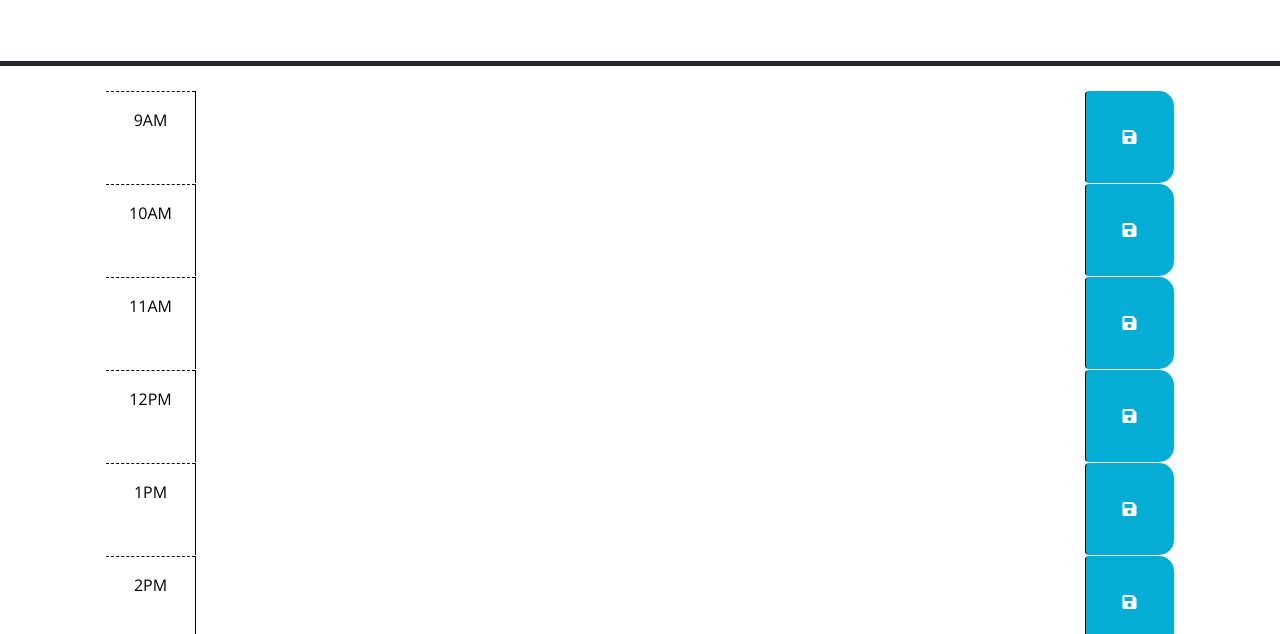
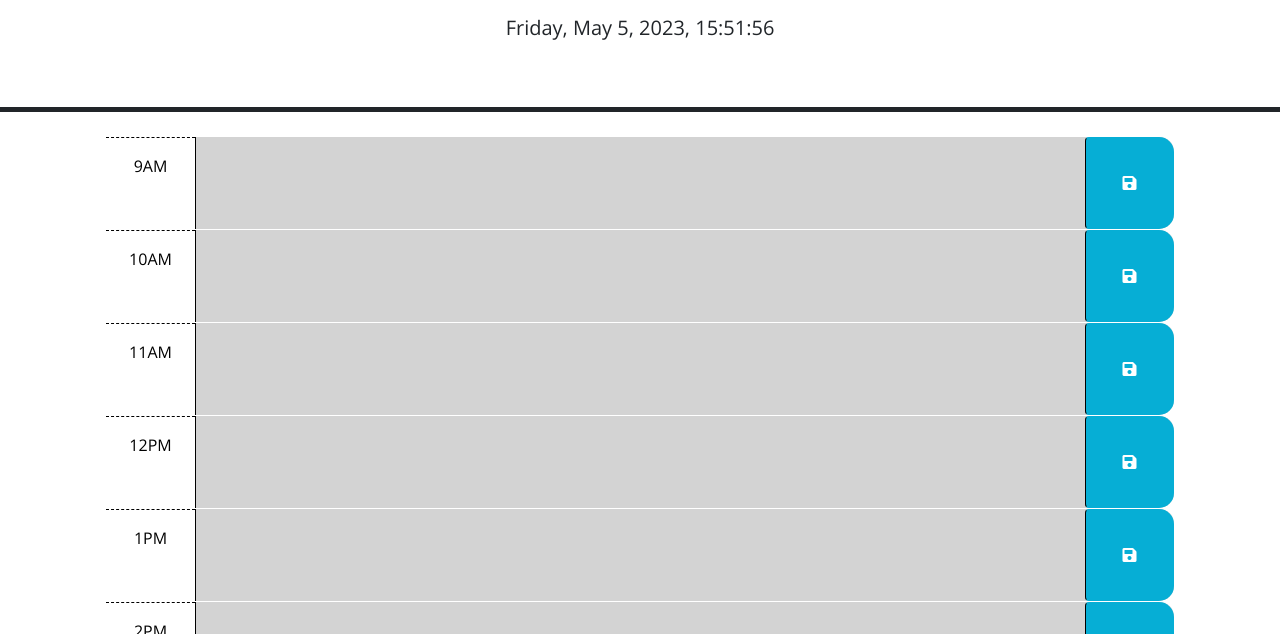
Before and after one commit to kilgette/work-day-scheduler, a plain HTML site: page index.html in a window 1280 px wide. Shown: the part 166-800 px from the top of the page. Drawn offline with nearby package versions, Linux system fonts and the light colour scheme.

Commit message:
file path fixes

```diff
--- a/assets/js/script.js
+++ b/assets/js/script.js
@@ -9,8 +9,7 @@ const timeBlock = document.getElementById('currentDay')
 timeBlock.textContent = currentHour
 
 setInterval(() => {
-let presentDateTime = dayjs().format(`dddd, MMMM D, YYYY, HH:mm:ss
-`)
+let presentDateTime = dayjs().format(`dddd, MMMM D, YYYY, HH:mm:ss`)
 document.getElementById('currentDay').innerText=presentDateTime
 }, 1000);
 
--- a/index.html
+++ b/index.html
@@ -102,6 +102,6 @@
       crossorigin="anonymous"
     ></script>
 
-    <script src="script.js"></script>
+    <script src="assets/js/script.js"></script>
   </body>
 </html>
```
